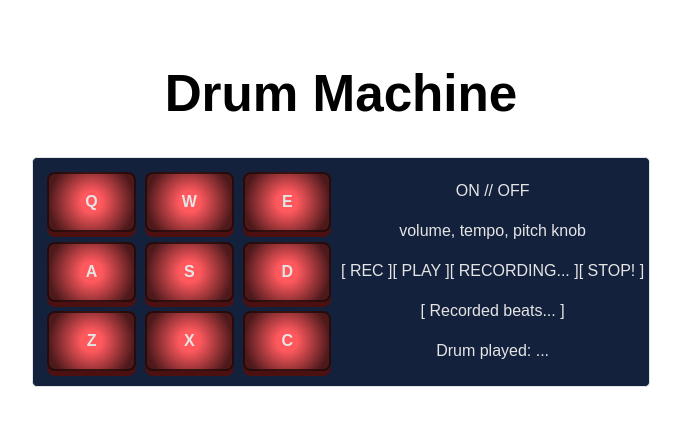
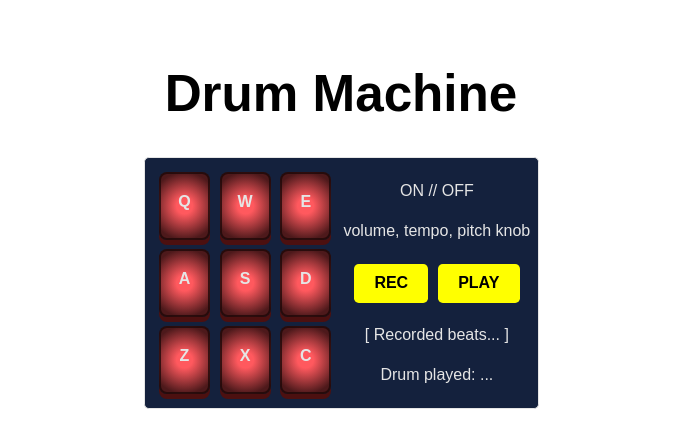
Before and after one commit to JohanCodeForFun/drum-machine, a React (Vite) app: page / in a window 1280 px wide. Shown: the top 448 px of the page, without its empty margins (299-980 px from the left). Built offline with nearby package versions, Linux system fonts and the light colour scheme.

Commit message:
update control buttons

```diff
--- a/src/components/DrumMachine.tsx
+++ b/src/components/DrumMachine.tsx
@@ -64,10 +64,10 @@ export const DrumMachine = () => {
         <p>ON // OFF</p>
         <p>volume, tempo, pitch knob</p>
         <p>
-          <span onClick={handleRecordClick}>[ REC ]</span>
-          <span onClick={handlePlayClick}>[ PLAY ]</span>
-          {record ? '' : '[ RECORDING... ]'}
-          {play ? 'PLAYING...' : '[ STOP! ]'}
+          <button className="key-btn control-btn" onClick={handleRecordClick}>{record ? 'RECORDING...' : 'REC'} </button>
+          <button className="key-btn control-btn" onClick={handlePlayClick}>{play ? 'PLAYING...' : 'PLAY'}</button>
+
+
         </p>
         <p>[ Recorded beats... ]</p>
         <p>Drum played: {drumPlayed}</p>
--- a/src/index.css
+++ b/src/index.css
@@ -92,6 +92,11 @@ body {
   font-weight: 700;
   border-radius: .3rem;
 }
+.control-btn {
+  color: black;
+  background-color: yellow;
+  margin: .3rem;
+}
 
 h1 {
   font-size: 3.2em;
```
